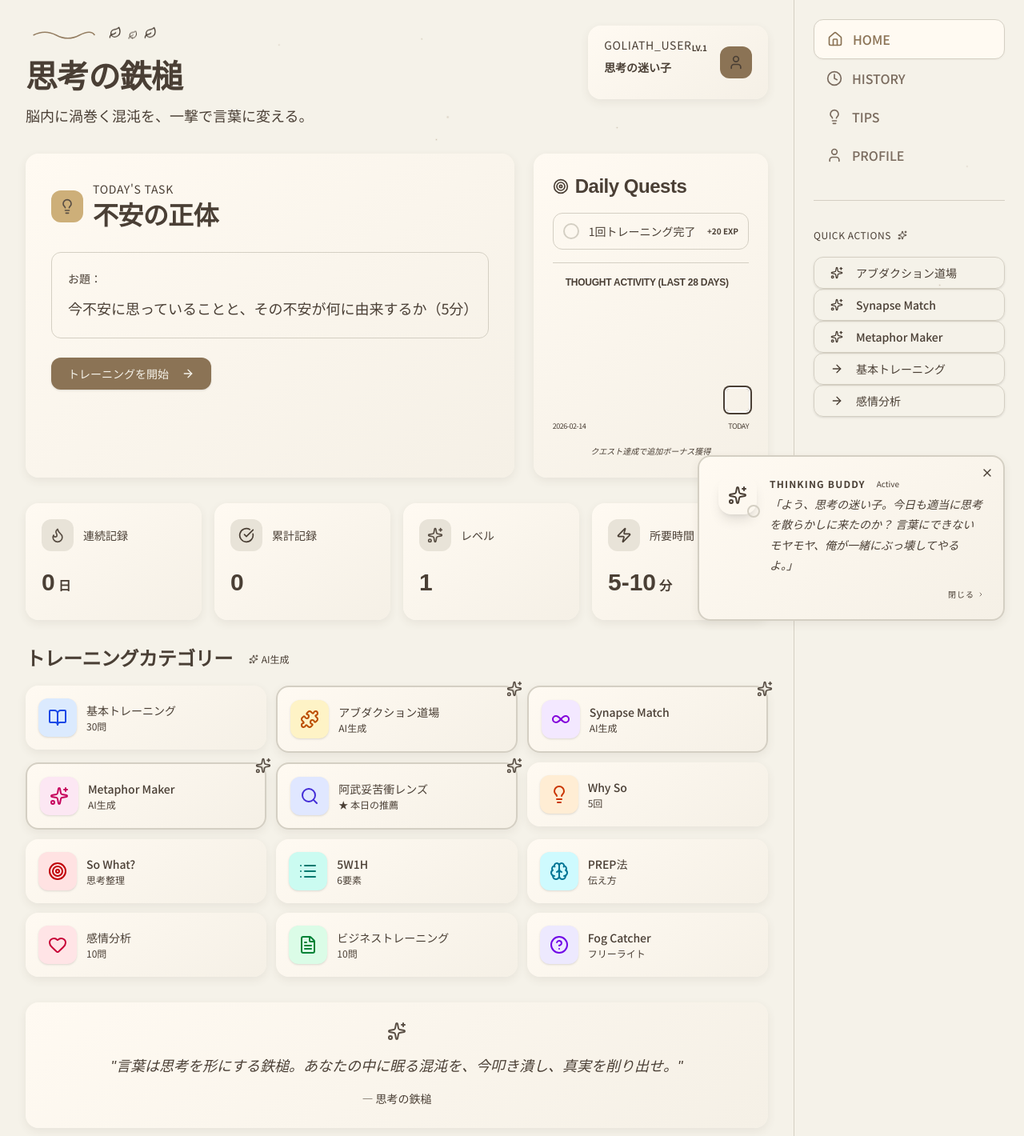
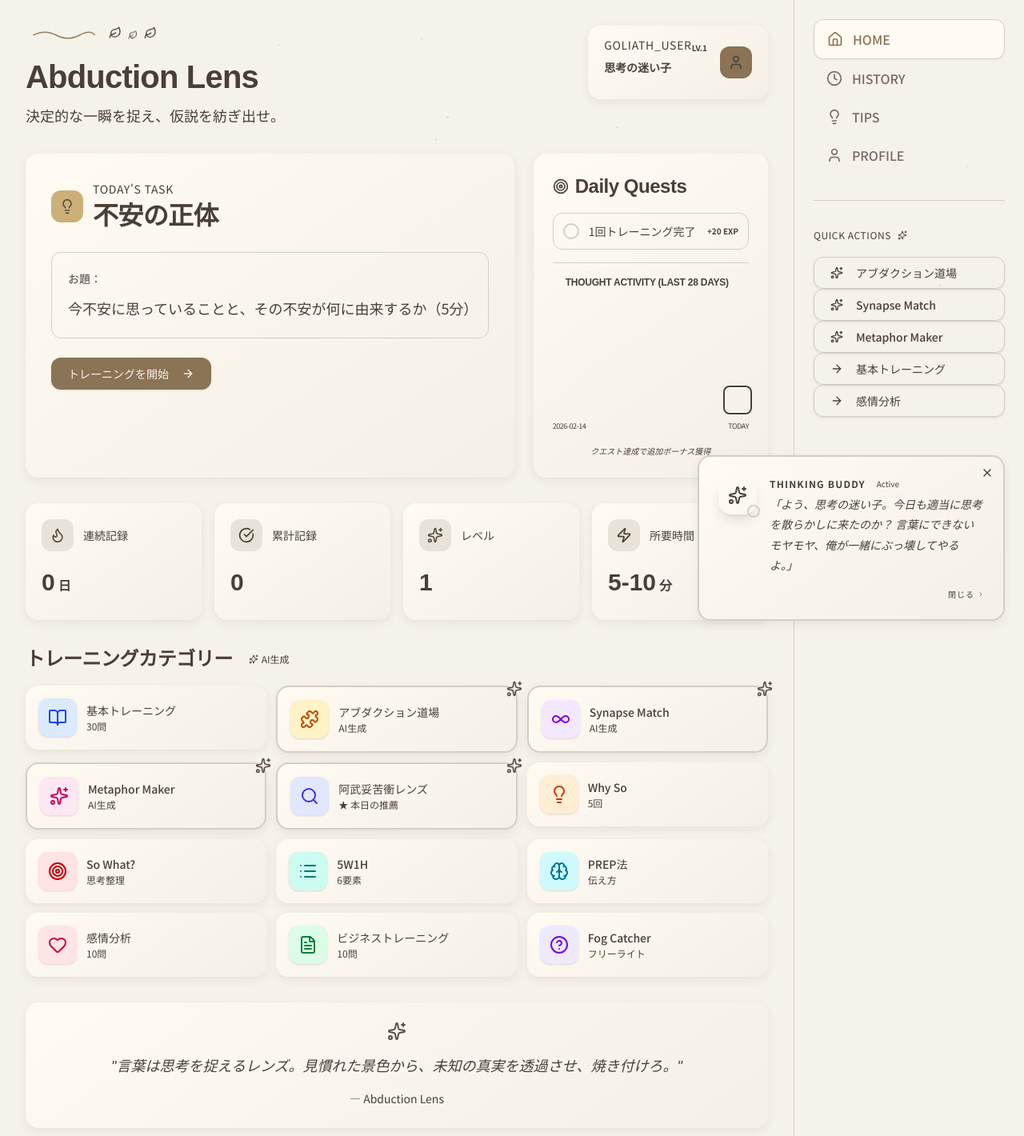
Before and after one commit to jonsonpanson114/training, a Next.js app: page / in a window 1280 px wide. Shown: the top 1420 px of the page at 80% size. Built offline with nearby package versions, Linux system fonts and the light colour scheme.

Commit message:
feat: rename app to 'Abduction Lens' and final branding refresh

```diff
--- a/app/layout.tsx
+++ b/app/layout.tsx
@@ -17,12 +17,12 @@ const notoSans = Noto_Sans_JP({
 });
 
 export const metadata: Metadata = {
-  title: "思考の鉄槌 - 零秒言語化トレーニング",
-  description: "脳内に渦巻く混沌を、一撃で研ぎ澄まされた言葉に変える。超実践的言語化訓練。",
+  title: "Abduction Lens - 零秒言語化トレーニング",
+  description: "決定的な一瞬を捉え、仮説を紡ぎ出す。阿武妥苦衝（アブダクション）の深淵へ導くトレーニングアプリ。",
   appleWebApp: {
     capable: true,
     statusBarStyle: "default",
-    title: "思考の鉄槌",
+    title: "Abduction Lens",
   },
   formatDetection: {
     telephone: false,
--- a/app/manifest.ts
+++ b/app/manifest.ts
@@ -2,9 +2,9 @@ import type { MetadataRoute } from 'next'
 
 export default function manifest(): MetadataRoute.Manifest {
   return {
-    name: '思考の鉄槌',
-    short_name: '思考の鉄槌',
-    description: '脳内の混沌を一撃で言葉に変える。超実践的言語化訓練。',
+    name: 'Abduction Lens',
+    short_name: 'Abduction Lens',
+    description: '決定的な一瞬を捉え、仮説を紡ぎ出す。阿武妥苦衝（アブダクション）トレーニング。',
     start_url: '/',
     display: 'standalone',
     background_color: '#1A1A1A',
--- a/app/page.tsx
+++ b/app/page.tsx
@@ -185,10 +185,10 @@ export default function HomePage() {
                 <Leaf className="w-4 h-4 text-primary animate-bounce" style={{ animationDelay: '0.4s' }} />
               </div>
               <h1 className="text-3xl lg:text-4xl font-serif font-semibold text-foreground tracking-tight">
-                思考の鉄槌
+                Abduction Lens
               </h1>
               <p className="text-muted-foreground mt-2 text-lg">
-                脳内に渦巻く混沌を、一撃で言葉に変える。
+                決定的な一瞬を捉え、仮説を紡ぎ出せ。
               </p>
             </div>
 
@@ -361,9 +361,9 @@ export default function HomePage() {
         <div className={`vintage-card p-6 text-center animate-slide-up ${showGreeting ? '' : 'opacity-0'}`} style={{ animationDelay: '0.7s' }}>
           <Sparkles className="w-6 h-6 text-accent mx-auto mb-4 animate-pulse" />
           <p className="font-serif text-lg text-foreground italic">
-            "言葉は思考を形にする鉄槌。あなたの中に眠る混沌を、今叩き潰し、真実を削り出せ。"
+            "言葉は思考を捉えるレンズ。見慣れた景色から、未知の真実を透過させ、焼き付けろ。"
           </p>
-          <p className="text-sm text-muted-foreground mt-3">— 思考の鉄槌</p>
+          <p className="text-sm text-muted-foreground mt-3">— Abduction Lens</p>
         </div>
       </div>
 
```
